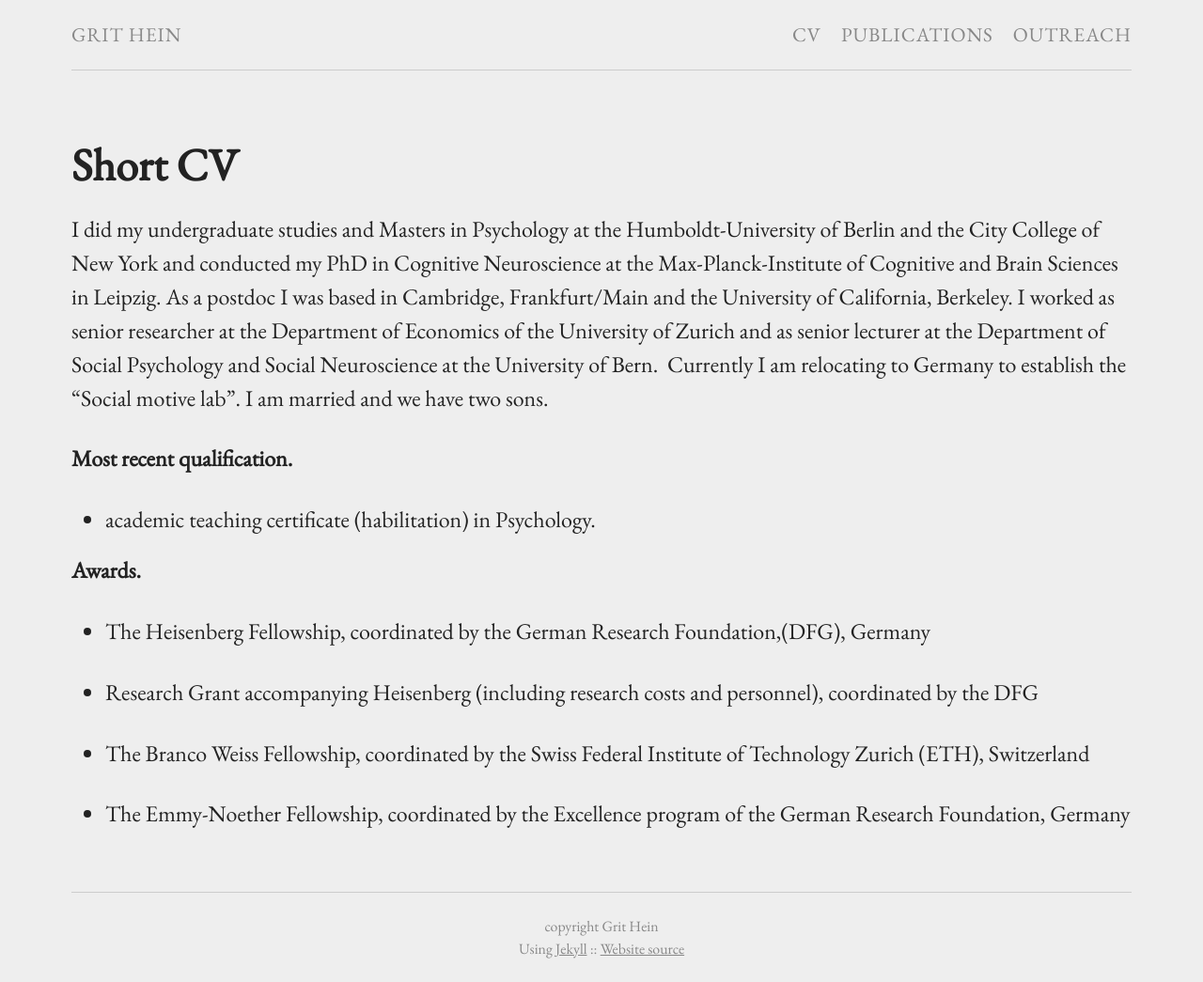
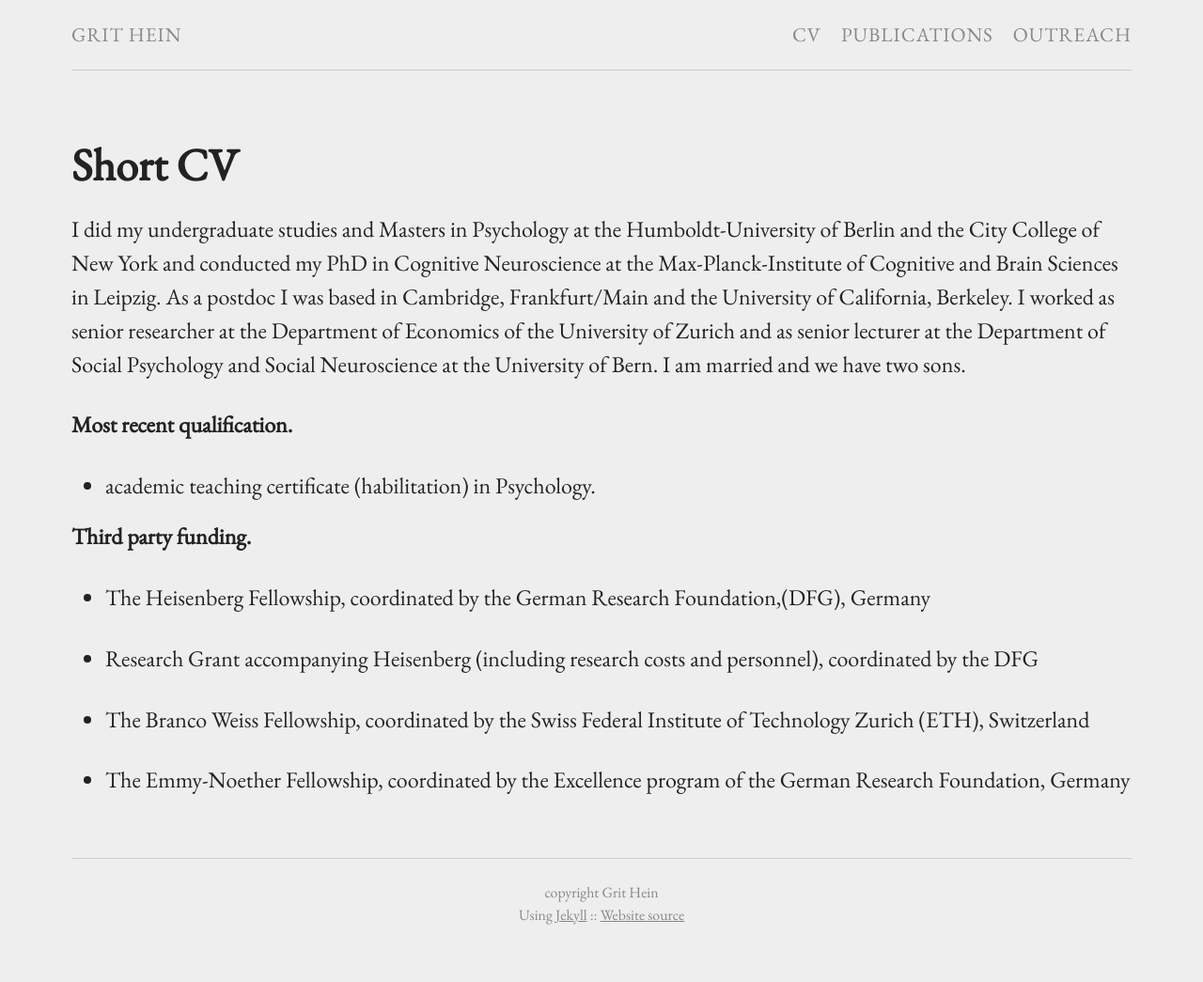
Before and after one commit to grithein/grithein, a Jekyll site: the page built from cv.md, in a window 1280 px wide. Shown: the whole page at 94% size. Built offline with Jekyll 4.4.1, drawn with Linux system fonts in a browser that asks for light colours; after the commit the page ends 1009 px from its top, so only the background shows below that.

Commit message:
Update from Forestry.io - cv.md

```diff
--- a/cv.md
+++ b/cv.md
@@ -3,14 +3,13 @@ title: Short CV
 layout: page
 permalink: "/cv/"
 ---
-I did my undergraduate studies and Masters in Psychology at the Humboldt-University of Berlin and the City College of New York and conducted my PhD in Cognitive Neuroscience at the Max-Planck-Institute of Cognitive and Brain Sciences in Leipzig. As a postdoc I was based in Cambridge, Frankfurt/Main and the University of California, Berkeley. I worked as senior researcher at the Department of Economics of the University of Zurich and as senior lecturer at the Department of Social Psychology and Social Neuroscience at the University of Bern.  Currently I am relocating to Germany to establish the "Social motive lab". I am married and we have two sons.
+I did my undergraduate studies and Masters in Psychology at the Humboldt-University of Berlin and the City College of New York and conducted my PhD in Cognitive Neuroscience at the Max-Planck-Institute of Cognitive and Brain Sciences in Leipzig. As a postdoc I was based in Cambridge, Frankfurt/Main and the University of California, Berkeley. I worked as senior researcher at the Department of Economics of the University of Zurich and as senior lecturer at the Department of Social Psychology and Social Neuroscience at the University of Bern. I am married and we have two sons.
 
 **Most recent qualification.**
 
 *   academic teaching certificate (habilitation) in Psychology.
 
-
-**Awards.**
+**Third party funding.**
 
 *   The Heisenberg Fellowship, coordinated by the German Research Foundation,(DFG), Germany
 
```
